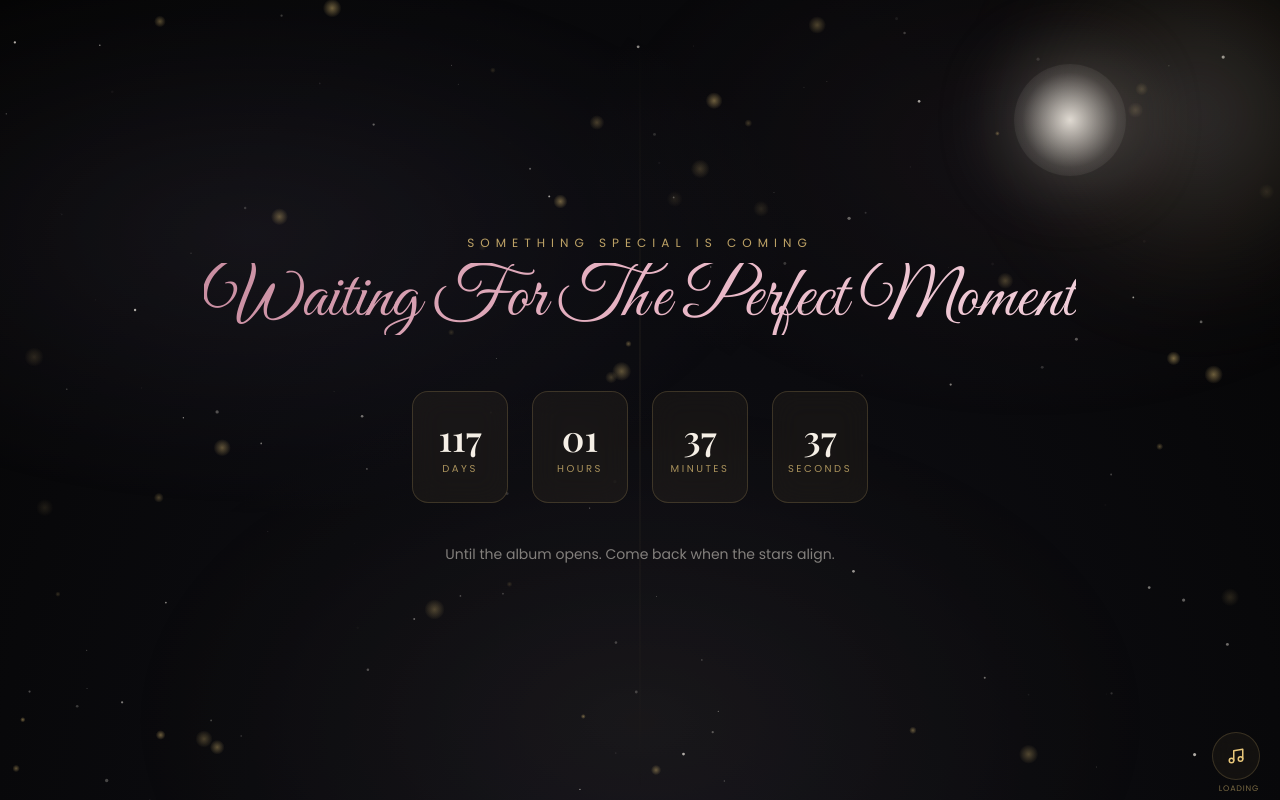
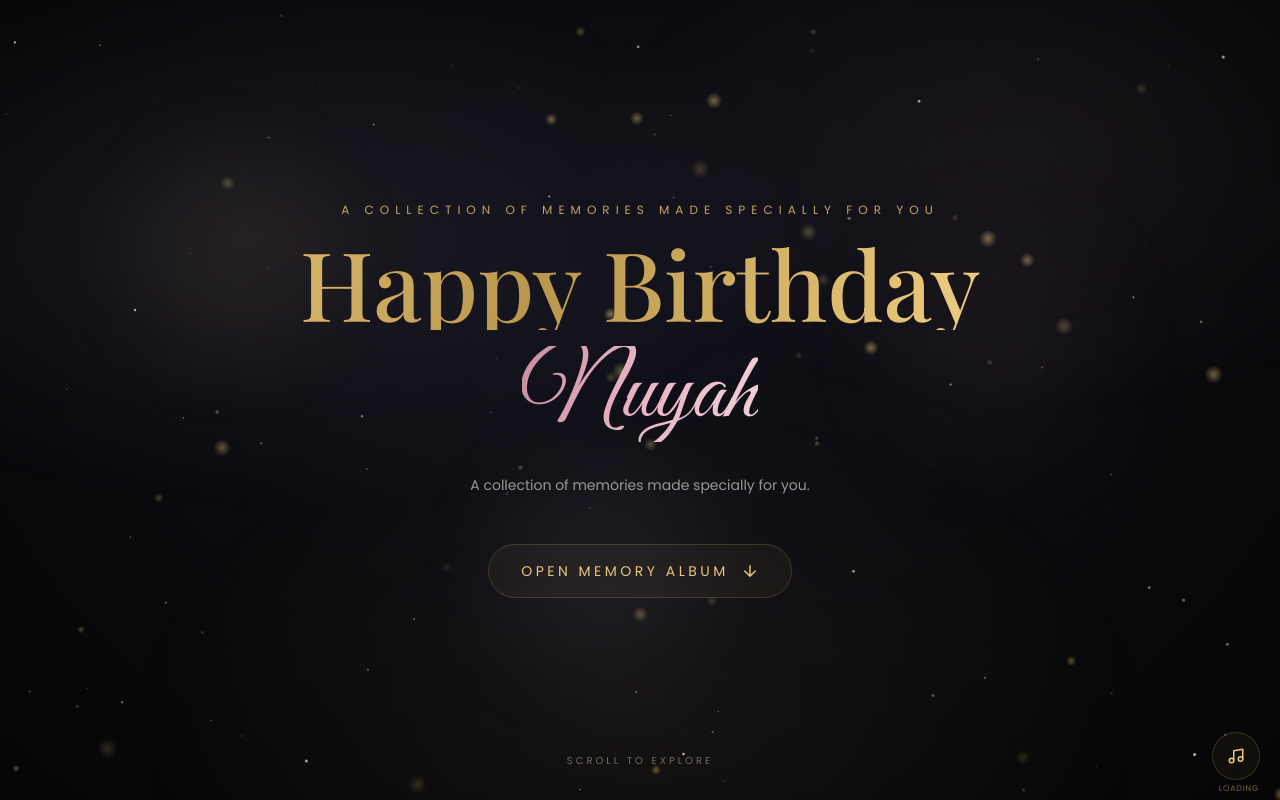
Before and after one commit to Ezgt99/nuyah, a React (Vite) app: page / in a window 1280 px wide. Built offline with nearby package versions, Linux system fonts and the light colour scheme; a web font is replaced by a local one.

Commit message:
Update config.ts

```diff
--- a/src/config.ts
+++ b/src/config.ts
@@ -10,7 +10,7 @@ export const config = {
   // Countdown target. Before this date the site only shows the countdown.
   // Format: "YYYY-MM-DDTHH:mm:ss"
   // Set a future date to see the countdown, or a past date to skip straight to the album.
-  targetDate: '2026-11-27T00:00:00',
+  targetDate: '2020-11-27T00:00:00',
 
   // Background music (royalty-free ambient). Host your own file and paste the URL here,
   // or use null to disable music entirely.
```
